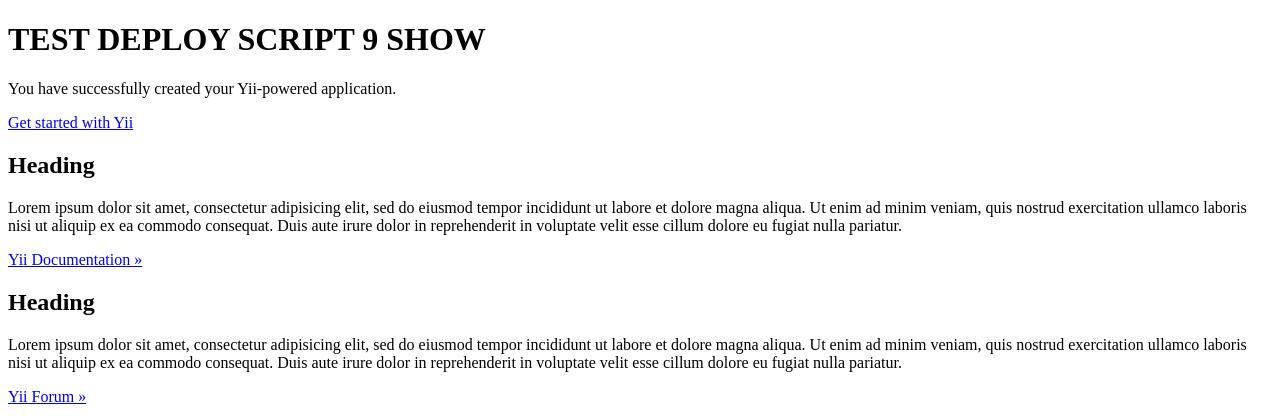
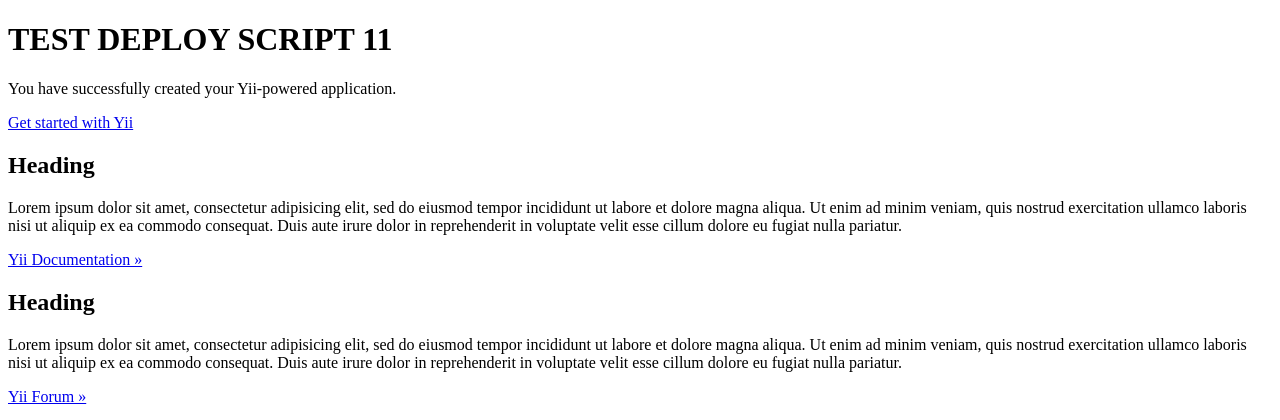
Before and after one commit to oonaon/boarddev, a Yii app: template frontend/views/site/index.php in a window 1280 px wide. Shown: the top 420 px of the page. Run offline with PHP 8.4 and a stand-in for Yii, Linux system fonts and the light colour scheme; the template is opened without the code that fills it, so the values that code supplies are empty; some libraries are stand-ins or nearby versions.

Commit message:
show deploy script 11

```diff
--- a/frontend/views/site/index.php
+++ b/frontend/views/site/index.php
@@ -7,7 +7,7 @@
 <div class="site-index">
 
     <div class="jumbotron">
-        <h1>TEST DEPLOY SCRIPT 9 SHOW</h1>
+        <h1>TEST DEPLOY SCRIPT 11</h1>
 
         <p class="lead">You have successfully created your Yii-powered application.</p>
 
```
